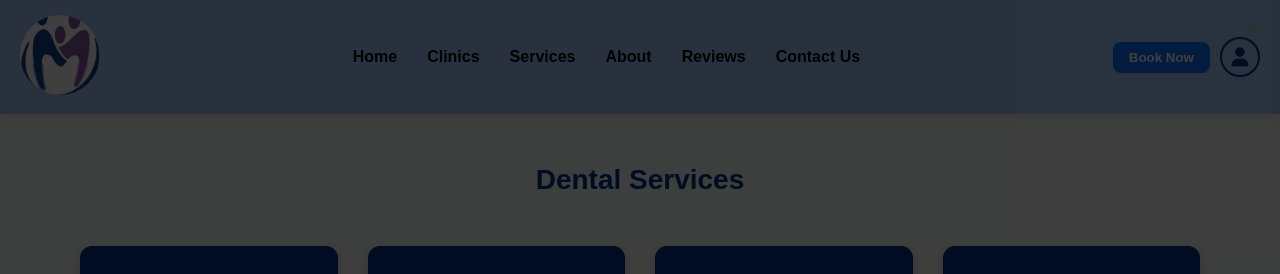
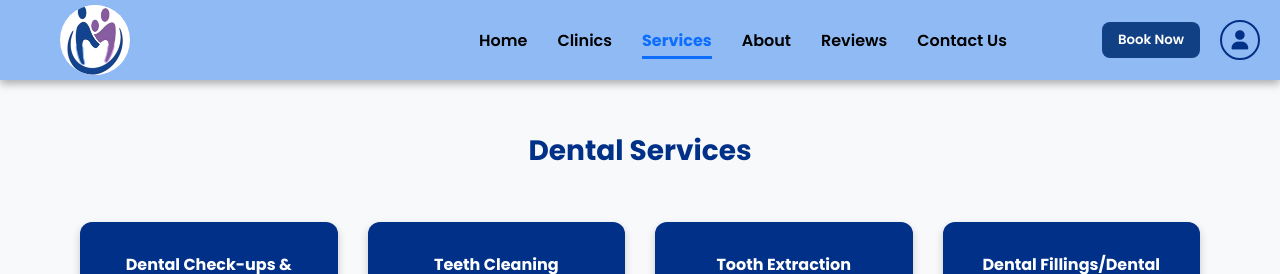
Before and after one commit to Mikay-Mikay/oida-dental-clinic-system, a PHP site: page /services.php in a window 1280 px wide. Shown: the top 274 px of the page. Run offline with PHP 8.4, Linux system fonts and the light colour scheme.

Commit message:
Update services.css

```diff
--- a/M_A_Oida_Dental_Clinic/assets/css/services.css
+++ b/M_A_Oida_Dental_Clinic/assets/css/services.css
@@ -1,13 +1,15 @@
 /* Reset Styles */
+@import url('https://fonts.googleapis.com/css2?family=Poppins:ital,wght@0,100;0,200;0,300;0,400;0,500;0,600;0,700;0,800;0,900&display=swap');
+
 * {
     margin: 0;
     padding: 0;
     box-sizing: border-box;
-    font-family: 'Poppins', sans-serif;
+    font-family: "Poppins", sans-serif;
 }
 
 body {
-    background-color: #f8f9fa;
+    background-color: white;
     color: #333;
 }
 
@@ -16,28 +18,57 @@ body {
     display: flex;
     justify-content: space-between;
     align-items: center;
-    padding: 15px 20px;
-    background-color: #a6c8ff;
-    box-shadow: 0 2px 10px rgba(0, 0, 0, 0.1);
+    padding: 5px 20px;
+    background-color: #8fbaf3;
+    box-shadow: 0 4px 8px rgba(0, 0, 0, 0.3);
     position: relative;
     top: 0;
     z-index: 1000;
 }
 
+/* Position the greeting away from the logo */
+.welcome-message {
+    margin-left: 50px;      /* shift right; adjust as needed */
+    font-size: 1.5rem;
+    color: #333;
+  }
+
+  /* Bold only the user’s name */
+  .welcome-message strong {
+    font-weight: 700;
+    color: black;          /* optional accent color */
+    margin-left: 4px;        /* small gap after comma */
+  }
+
 .logo {
-    width: 80px;
-    height: 80px;
-    border-radius: 50%;
-    object-fit: cover;
+    width: 70px;
+    height: 70px;
+    border-radius: 50%;      /* keep it round */
+    overflow: hidden;         /* hide anything outside the circle */
+    object-fit: contain;      /* scale the entire logo inside */
+    background-color: white;   /* optional: fill any empty space with white */
+    display: block;           /* ensure object-fit works */
+    margin-left: 40px;
 }
 
+/* Make sure nav-links move to the right */
 .nav-links {
+    margin-left: auto;
+    margin-right: 80px;
     display: flex;
-    list-style: none;
+    align-items: center;
 }
 
 .nav-links li {
     margin: 0 15px;
+    list-style: none; /* This removes the bullet point */
+}
+
+/* Style for active link (clicked) */
+.nav-links a.active {
+    color: #0d6efd;
+    transform: scale(1.1);
+    font-weight: 700;
 }
 
 .nav-links a {
@@ -76,7 +108,7 @@ body {
 }
 
 .nav-right {
-    gap: 10px; /* Reduce gap between elements */
+    gap: 20px; /* Reduce gap between elements */
 }
 
 
@@ -118,7 +150,7 @@ body {
 }
 
 .book-now {
-    background-color: #0d6efd;
+    background-color: #124085;
     color: white;
     padding: 8px 16px;
     border-radius: 8px;
@@ -306,3 +341,144 @@ body {
         transform: translateY(0);
     }
 }
+
+/* Modal */
+
+/* Modal container */
+.modal {
+    display: none;
+    position: fixed;
+    z-index: 1000;
+    left: 0;
+    top: 0;
+    width: 100%;
+    height: 100%;
+    overflow: auto;
+    background-color: rgba(0,0,0,0.5);
+}
+
+/* Modal content */
+.modal-content {
+    background: white;
+    margin: 15% auto;
+    padding: 30px;
+    border: 1px solid #888;
+    border-radius: 12px;
+    width: 150%;
+    max-width: 900px;
+    text-align: center;
+    animation: fadeIn 0.3s ease-in-out;
+    box-shadow: 0 4px 20px rgba(0,0,0,0.2);
+    display: flex;
+    gap: 30px;
+    align-items: center; /* vertically center content */
+    position: relative;
+}
+
+/* Image styling */
+.modal-content img {
+    width: 300px;
+    height: auto;
+    border-radius: 8px;
+    object-fit: cover;
+}
+
+/* Text section */
+.modal-description {
+    display: flex;
+    flex-direction: column;
+    justify-content: center; /* center the text vertically */
+    flex: 1;
+}
+
+/* Modal title */
+.modal-description h2 {
+    font-size: 24px;
+    color: #1e2f97;
+    margin-bottom: 10px;
+}
+
+/* Modal description */
+.modal-description p {
+    font-size: 16px;
+    color: black;
+    margin-bottom: 20px;
+}
+
+.book-now {
+    background-color: #124085;
+    color: white;
+    padding: 8px 16px;
+    border-radius: 8px;
+    font-weight: 600;
+    border: none;
+    cursor: pointer;
+    transition: background 0.3s;
+}
+
+.book-now:hover {
+    background-color: #0b5ed7;
+}
+
+/* Close button */
+.modal .close {
+    position: absolute;
+    top: 15px;
+    right: 25px;
+    font-size: 30px;
+    font-weight: bold;
+    color: #aaa;
+    cursor: pointer;
+}
+
+.modal .close:hover {
+    color: #000;
+}
+
+/* Footer */
+footer {
+    text-align: center;
+    margin-top: 50px;
+    font-size: 0.9rem;
+    color: #555;
+}
+
+footer span {
+    color: #6b42a5; /* Purple for emphasis */
+}
+
+
+/* Responsive Design */
+@media (max-width: 768px) {
+    .navbar {
+        flex-direction: column;
+        align-items: center;
+        text-align: center;
+    }
+
+    .nav-links {
+        flex-direction: column;
+        gap: 10px;
+        margin-top: 10px;
+    }
+
+    .hero {
+        flex-direction: column;
+        text-align: center;
+    }
+
+    .hero-text {
+        max-width: 100%;
+    }
+
+    .image-container {
+        grid-template-columns: 1fr;
+    }
+
+    .welcome-message {
+        color: #2c3e50;
+        font-weight: bold;
+        margin-left: 20px;
+        font-size: 1.1rem;
+    }
+}
```
Also changed, not shown: other parts of M_A_Oida_Dental_Clinic/assets/css/services.css (+17 -13 lines).
